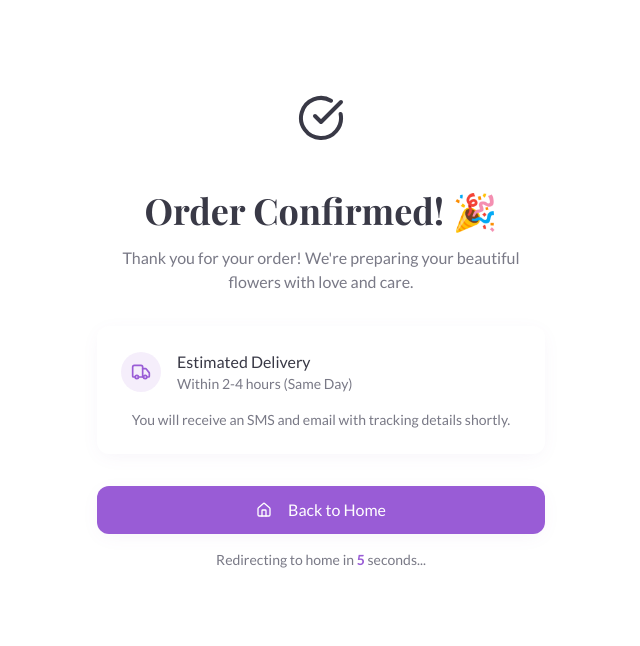
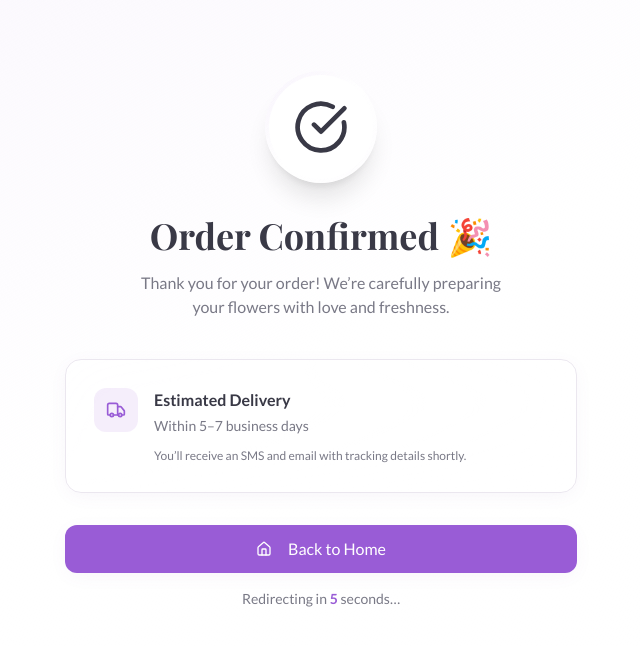
Before and after one commit to Deepakkumarsahu2002/FlowerApp, a React (Vite) app in the folder frontend/: page /order-confirmation in a window 1280 px wide. Shown: the top 646 px of the page, without its empty margins (319-959 px from the left). Built offline with nearby package versions, Linux system fonts and the light colour scheme; no server answers; the HTML template or start-up script is replaced by a standard one; a web font is replaced by a local one.

Commit message:
updte ordr conf page

```diff
--- a/frontend/src/pages/OrderConfirmationPage.tsx
+++ b/frontend/src/pages/OrderConfirmationPage.tsx
@@ -23,44 +23,65 @@ export default function OrderConfirmationPage() {
   }, [navigate]);
 
   return (
-    <div className="min-h-[80vh] flex items-center justify-center px-4 animate-fade-in">
-      <div className="text-center max-w-md">
-        <div className="mb-8 animate-scale-in">
-          <div className="w-24 h-24 mx-auto rounded-full bg-sage/20 flex items-center justify-center mb-6">
-            <CheckCircle className="h-12 w-12 text-sage" />
+    <div className="min-h-[85vh] flex items-center justify-center px-4 bg-gradient-to-br from-primary/5 via-background to-sage/10 animate-fade-in">
+      <div className="w-full max-w-lg text-center">
+
+        {/* SUCCESS ICON */}
+        <div className="mb-10 animate-scale-in">
+          <div className="relative mx-auto w-28 h-28 rounded-full bg-gradient-to-br from-sage to-primary flex items-center justify-center shadow-xl">
+            <div className="absolute inset-1 bg-background rounded-full flex items-center justify-center">
+              <CheckCircle className="h-14 w-14 text-sage" />
+            </div>
           </div>
-          <h1 className="font-display text-3xl md:text-4xl font-bold text-foreground mb-4">
-            Order Confirmed! 🎉
+
+          <h1 className="mt-8 font-display text-3xl md:text-4xl font-bold text-foreground">
+            Order Confirmed 🎉
           </h1>
-          <p className="text-muted-foreground mb-6">
-            Thank you for your order! We're preparing your beautiful flowers with love and care.
+
+          <p className="mt-4 text-muted-foreground text-sm md:text-base max-w-sm mx-auto">
+            Thank you for your order! We’re carefully preparing your flowers with love and freshness.
           </p>
         </div>
 
-        <div className="bg-card rounded-xl shadow-soft p-6 mb-8">
-          <div className="flex items-center gap-4 mb-4">
-            <div className="h-10 w-10 rounded-full bg-primary/10 flex items-center justify-center">
+        {/* INFO CARD */}
+        <div className="backdrop-blur-xl bg-card/80 border border-border rounded-2xl shadow-soft p-6 md:p-7 mb-8 text-left">
+          <div className="flex items-start gap-4">
+            <div className="h-11 w-11 rounded-xl bg-primary/10 flex items-center justify-center shrink-0">
               <Truck className="h-5 w-5 text-primary" />
             </div>
-            <div className="text-left">
-              <p className="font-medium text-foreground">Estimated Delivery</p>
-              <p className="text-sm text-muted-foreground">Within 2-4 hours (Same Day)</p>
+
+            <div>
+              <p className="font-semibold text-foreground">
+                Estimated Delivery
+              </p>
+              <p className="text-sm text-muted-foreground mt-1">
+                Within 5–7 business days
+              </p>
+              <p className="text-xs text-muted-foreground mt-3">
+                You’ll receive an SMS and email with tracking details shortly.
+              </p>
             </div>
           </div>
-          <p className="text-sm text-muted-foreground">
-            You will receive an SMS and email with tracking details shortly.
-          </p>
         </div>
 
+        {/* ACTIONS */}
         <div className="space-y-4">
-          <Button onClick={() => navigate('/')} size="lg" className="w-full">
+          <Button
+            onClick={() => navigate('/')}
+            size="lg"
+            className="w-full text-base"
+          >
             <Home className="h-4 w-4 mr-2" />
             Back to Home
           </Button>
 
-          <p className="text-sm text-muted-foreground">
-            Redirecting to home in <span className="font-bold text-primary">{countdown}</span> seconds...
-          </p>
+          <div className="text-sm text-muted-foreground">
+            Redirecting in{' '}
+            <span className="font-semibold text-primary">
+              {countdown}
+            </span>{' '}
+            seconds…
+          </div>
         </div>
       </div>
     </div>
```
